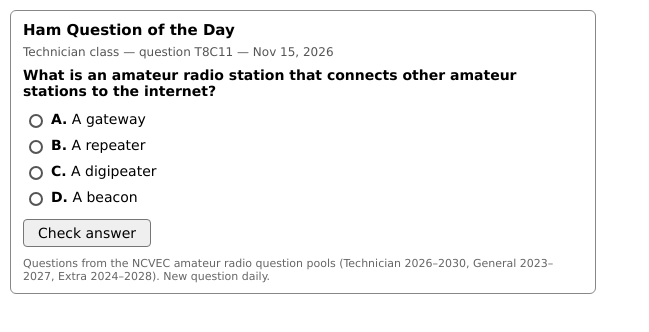
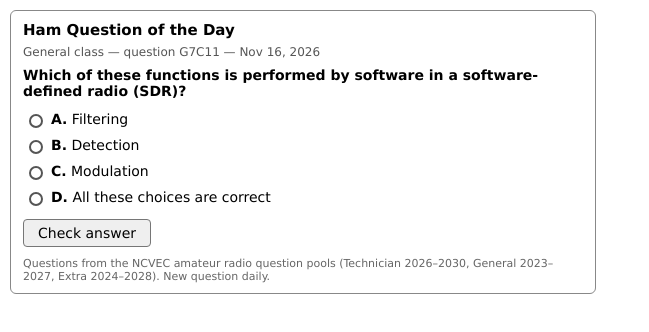
Before and after one commit to AdamL302/ham-qotd, a plain HTML site: page index.html in a window 1280 px wide. Shown: the whole page, without its empty margins (0-649 px from the left). Drawn offline with Linux system fonts and the light colour scheme.

Commit message:
Daily question

```diff
--- a/index.html
+++ b/index.html
@@ -24,11 +24,11 @@ label.btn{display:inline-block;margin-top:8px;padding:5px 14px;border:1px solid
 </style></head><body>
 <div class="box">
 <h3>Ham Question of the Day</h3>
-<div class="tag">Technician class &mdash; question T8C11 &mdash; Nov 15, 2026</div>
-<div class="q">What is an amateur radio station that connects other amateur stations to the internet?</div>
+<div class="tag">General class &mdash; question G7C11 &mdash; Nov 16, 2026</div>
+<div class="q">Which of these functions is performed by software in a software-defined radio (SDR)?</div>
 <input type="checkbox" id="chk">
-<div class="opts"><input type="radio" name="o" id="o0" class="r c"><label for="o0" class="opt correct"><b>A.</b> A gateway</label><input type="radio" name="o" id="o1" class="r"><label for="o1" class="opt"><b>B.</b> A repeater</label><input type="radio" name="o" id="o2" class="r"><label for="o2" class="opt"><b>C.</b> A digipeater</label><input type="radio" name="o" id="o3" class="r"><label for="o3" class="opt"><b>D.</b> A beacon</label><span class="ok">&#10003; Correct!</span><span class="no">&#10007; Not quite.</span></div>
+<div class="opts"><input type="radio" name="o" id="o0" class="r"><label for="o0" class="opt"><b>A.</b> Filtering</label><input type="radio" name="o" id="o1" class="r"><label for="o1" class="opt"><b>B.</b> Detection</label><input type="radio" name="o" id="o2" class="r"><label for="o2" class="opt"><b>C.</b> Modulation</label><input type="radio" name="o" id="o3" class="r c"><label for="o3" class="opt correct"><b>D.</b> All these choices are correct</label><span class="ok">&#10003; Correct!</span><span class="no">&#10007; Not quite.</span></div>
 <label for="chk" class="btn">Check answer</label>
-<div class="ans">Correct answer: A.</div>
+<div class="ans">Correct answer: D.</div>
 <div class="src">Questions from the NCVEC amateur radio question pools (Technician 2026&ndash;2030, General 2023&ndash;2027, Extra 2024&ndash;2028). New question daily.</div>
 </div></body></html>
```
